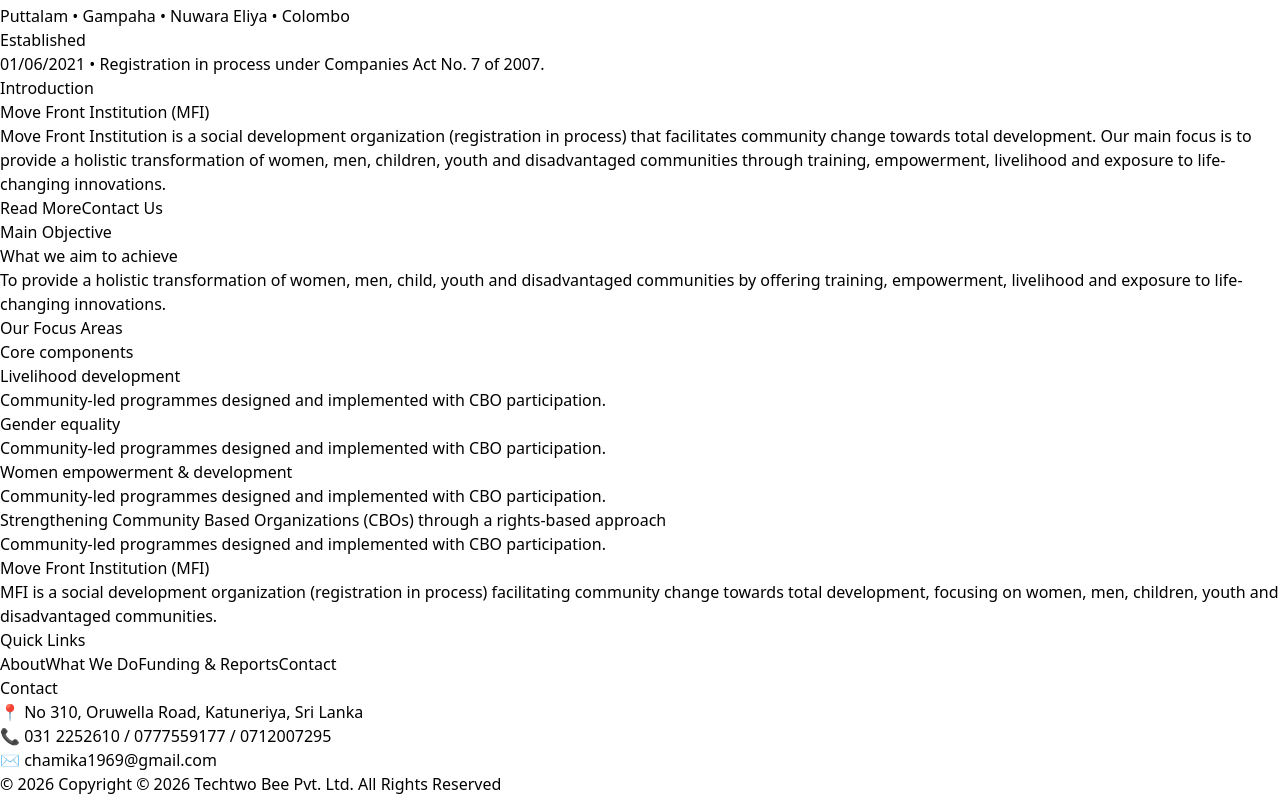
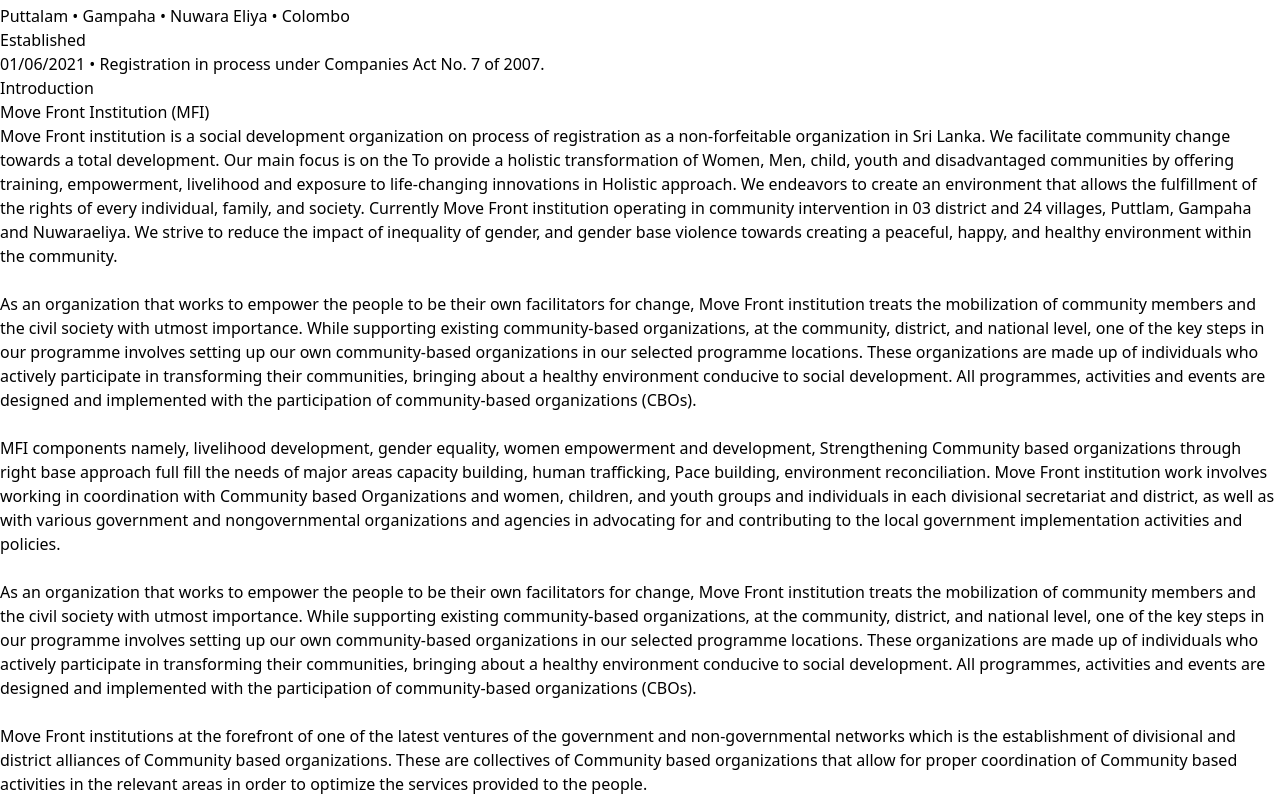
Before and after one commit to supunpramod/Move-Front-Institution, a React (Vite) app: page / in a window 1280 px wide. Shown: the part 740-1540 px from the top of the page. Built offline with nearby package versions, Linux system fonts and the light colour scheme.

Commit message:
feat: Revise Home component content for clarity and detail enhancement

```diff
--- a/src/pages/Home.jsx
+++ b/src/pages/Home.jsx
@@ -34,26 +34,61 @@ export default function Home() {
       <Section title="Introduction" subtitle="Move Front Institution (MFI)">
         <div className="rounded-2xl border border-slate-200 bg-white p-6">
           <p className="text-slate-700 text-sm leading-relaxed">
-            Move Front Institution is a social development organization (registration in process) that facilitates
-            community change towards total development. Our main focus is to provide a holistic transformation of women,
-            men, children, youth and disadvantaged communities through training, empowerment, livelihood and exposure to
-            life-changing innovations.
+            Move Front institution is a social development organization on process of registration as a non-forfeitable organization in Sri Lanka.  We facilitate community change towards a total development. Our main focus is on the To provide a holistic transformation of Women, Men, child, youth and disadvantaged communities by offering training, empowerment, livelihood and exposure to life-changing innovations in
+Holistic approach. We endeavors to create an environment that allows the fulfillment of the rights of every individual, family, and society. Currently Move Front institution operating in community intervention in 03 district and 24 villages, Puttlam, Gampaha and Nuwaraeliya. We strive to reduce the impact of inequality of gender, and gender base violence towards creating a peaceful, happy, and healthy environment within the community.
+
+
+
           </p>
+       <br/>
 
-          <div className="mt-5 flex flex-wrap gap-3">
+            <p className="text-slate-700 text-sm leading-relaxed">
+            As an organization that works to empower the people to be their own facilitators for change, Move Front institution treats the mobilization of community members and the civil society with utmost importance. While supporting existing community-based organizations, at the community, district, and national level, one of the key steps in our programme involves setting up our own community-based organizations in our selected programme locations. These organizations are made up of individuals who actively participate in transforming their communities, bringing about a healthy environment conducive to social development. All programmes, activities and events are designed and implemented with the participation of community-based organizations (CBOs).
+          </p><br>
+          </br>
+             <p className="text-slate-700 text-sm leading-relaxed">
+     MFI components namely, livelihood development, gender equality, women empowerment and development, Strengthening Community based organizations through right base approach full fill the needs of major areas capacity building, human trafficking, Pace building, environment reconciliation.  Move Front institution work involves working in coordination with Community based Organizations and women, children, and youth groups and individuals in each divisional secretariat and district, as well as with various government and nongovernmental organizations and agencies in advocating for and contributing to the local government implementation activities and policies.
+          </p>
+       <br/>
+
+       <p className="text-slate-700 text-sm leading-relaxed">
+            As an organization that works to empower the people to be their own facilitators for change, Move Front institution treats the mobilization of community members and the civil society with utmost importance. While supporting existing community-based organizations, at the community, district, and national level, one of the key steps in our programme involves setting up our own community-based organizations in our selected programme locations. These organizations are made up of individuals who actively participate in transforming their communities, bringing about a healthy environment conducive to social development. All programmes, activities and events are designed and implemented with the participation of community-based organizations (CBOs).
+          </p><br>
+          </br>
+             <p className="text-slate-700 text-sm leading-relaxed">
+Move Front institutions at the forefront of one of the latest ventures of the government and non-governmental networks which is the establishment of divisional and district alliances of Community based organizations. These are collectives of Community based organizations that allow for proper coordination of Community based activities in the relevant areas in order to optimize the services provided to the people.          </p>
+       <br/>
+
+       <p className="text-slate-700 text-sm leading-relaxed">
+Move Front also work in coordination with various government and nongovernmental organizations and agencies and various network’s supporting them to advocate for, and contribute, to the local government implementation of policies gender equality and gender base violence reduction. The government and nongovernmental organizations currently involved divisional, district and nationally.  Ministry of women and child affairs, Ministry of Health and Sri Lanka alcohol policy alliance (SLPA) We Effect, Healthy Lanka alliance for development, Safe foundation US aid project Etc.          </p>       <br/>
+
+
+<p className="text-slate-700 text-sm leading-relaxed">
+Additionally, we recognize environment and ecological agriculture major crosscutting issues related understand that tackling issues is thus necessary in reducing poverty and its related problems. Our programmes therefore include as key areas of interest, the empowerment of women & man and children & youths and the protection and promotion of their rights. We hope that our efforts would greatly assist the government and nongovernmental institutions and organizations in alleviating poverty and social development. We also hope that our community level interventions would be instrumental in helping the people of Sri Lanka develop as healthy, productive, and valuable citizens of the country.</p>
+
+
+
+
+
+
+
+
+
+
+          {/* <div className="mt-5 flex flex-wrap gap-3">
             <Link
               to="/about"
-              className="px-5 py-3 rounded-2xl bg-brand-600 hover:bg-brand-700 text-white text-sm font-semibold"
+              className="px-5 py-3 rounded-2xl border bg-brand-600 hover:bg-brand-700 text-black text-sm font-semibold"
             >
               Read More
             </Link>
             <Link
               to="/contact"
-              className="px-5 py-3 rounded-2xl border border-slate-300 hover:bg-slate-50 text-sm font-semibold"
+              className="px-5 py-3 rounded-2xl border border-slate-300 hover:bg-slate-50 text-sm font-semibold text-black"
             >
               Contact Us
             </Link>
-          </div>
+          </div> */}
         </div>
       </Section>
 
```
